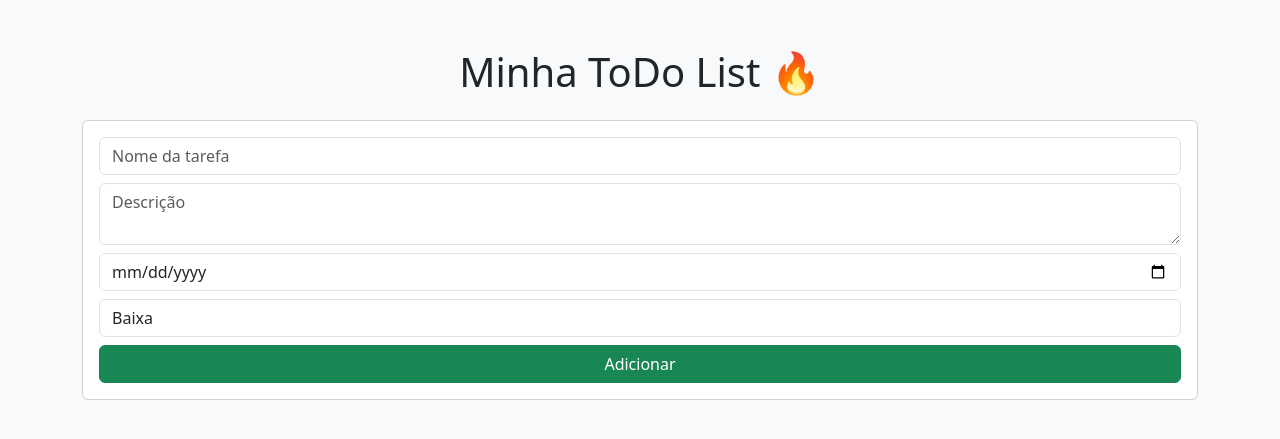
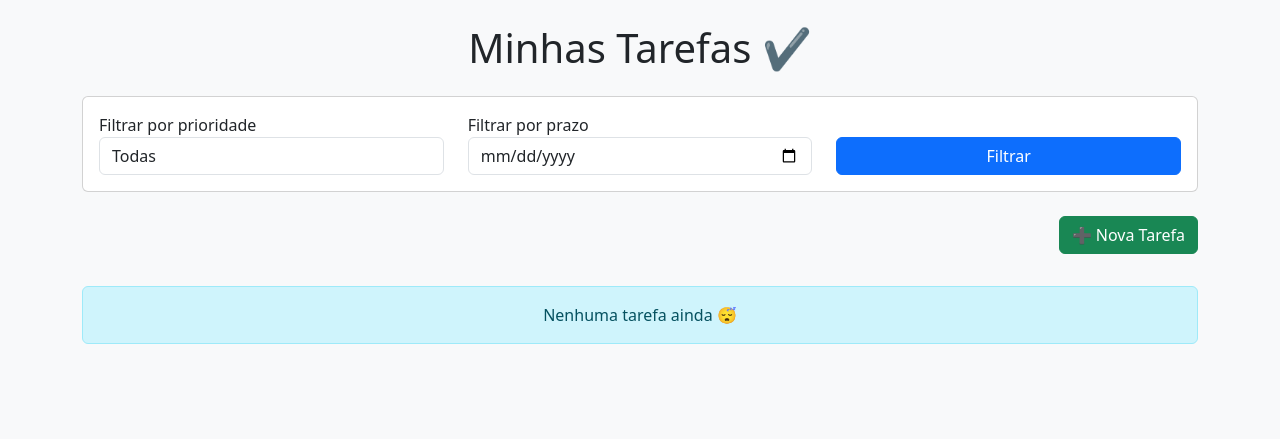
Before and after one commit to yarabeatrizz/ToDo_app, a Flask app: page / in a window 1280 px wide. Shown: the top 439 px of the page. Run offline with Flask 3, Linux system fonts and the light colour scheme.

Commit message:
Modificações nos HTMLs usados no projeto e uma pitada de style

```diff
--- a/templates/index.html
+++ b/templates/index.html
@@ -1,42 +1,51 @@
 <!DOCTYPE html>
 <html lang="pt-br">
 <head>
-    <meta charset="UTF-8">
-    <title>ToDo App</title>
+<meta charset="UTF-8">
+<title>ToDo App</title>
 
-    <link
-        rel="stylesheet"
-        href="https://cdn.jsdelivr.net/npm/bootstrap@5.3.2/dist/css/bootstrap.min.css">
+<link rel="stylesheet" href="https://cdn.jsdelivr.net/npm/bootstrap@5.3.2/dist/css/bootstrap.min.css">
+
 </head>
-
 <body class="bg-light">
 
-<div class="container mt-5">
+<div class="container mt-4">
 
-    <h1 class="mb-4 text-center">Minha ToDo List 🔥</h1>
+    <h1 class="text-center mb-4">Minhas Tarefas ✔️</h1>
 
-    <!-- Formulário -->
-    <form method="POST" action="/adicionar" class="card p-3 mb-4">
-        <input class="form-control mb-2" name="nome" placeholder="Nome da tarefa" required>
+    <!-- FILTROS -->
+    <form class="card p-3 mb-4" method="GET" action="/">
+        <div class="row">
+            <div class="col">
+                <label>Filtrar por prioridade</label>
+                <select class="form-control" name="prioridade">
+                    <option value="">Todas</option>
+                    <option value="baixa">Baixa</option>
+                    <option value="media">Média</option>
+                    <option value="alta">Alta</option>
+                </select>
+            </div>
 
-        <textarea class="form-control mb-2" name="descricao" placeholder="Descrição"></textarea>
+            <div class="col">
+                <label>Filtrar por prazo</label>
+                <input type="date" name="prazo" class="form-control">
+            </div>
 
-        <input class="form-control mb-2" type="date" name="prazo">
-
-        <select class="form-control mb-2" name="prioridade">
-            <option value="baixa">Baixa</option>
-            <option value="media">Média</option>
-            <option value="alta">Alta</option>
-        </select>
-
-        <button class="btn btn-success">Adicionar</button>
+            <div class="col d-flex align-items-end">
+                <button class="btn btn-primary w-100">Filtrar</button>
+            </div>
+        </div>
     </form>
 
+    <!-- BOTÃO NOVA TAREFA -->
+    <div class="text-end mb-3">
+        <a href="/nova" class="btn btn-success">➕ Nova Tarefa</a>
+    </div>
 
-    <!-- Lista -->
+    <!-- LISTA -->
     <ul class="list-group">
         {% for t in tarefas %}
-        <li class="list-group-item d-flex justify-content-between">
+        <li class="list-group-item d-flex justify-content-between align-items-center">
 
             <div>
                 <strong>{{ t.nome }}</strong><br>
@@ -44,24 +53,37 @@
 
                 {% if t.prazo %}
                 <span class="badge bg-primary">
-                    Prazo: {{ t.prazo }}
+                    Prazo: {{ t.prazo.strftime("%d/%m/%Y") }}
                 </span>
                 {% endif %}
 
-                <span class="badge bg-warning text-dark">{{ t.prioridade }}</span>
+                {% if t.prioridade == 'alta' %}
+                    <span class="badge bg-danger">Alta</span>
+                {% elif t.prioridade == 'media' %}
+                    <span class="badge bg-warning text-dark">Média</span>
+                {% else %}
+                    <span class="badge bg-success">Baixa</span>
+                {% endif %}
+
                 <span class="badge bg-info text-dark">{{ t.status }}</span>
             </div>
 
-            <div>
+            <div class="btn-group">
                 <a href="/concluir/{{t.id}}" class="btn btn-sm btn-primary">Concluir</a>
+                <a href="/editar/{{t.id}}" class="btn btn-sm btn-warning">Editar</a>
                 <a href="/deletar/{{t.id}}" class="btn btn-sm btn-danger">Excluir</a>
-                <a href="/editar/{{t.id}}" class="btn btn-sm btn-warning">Editar</a>
             </div>
 
         </li>
         {% endfor %}
     </ul>
 
+    {% if tarefas|length == 0 %}
+    <div class="alert alert-info text-center mt-3">
+        Nenhuma tarefa ainda 😴
+    </div>
+    {% endif %}
+
 </div>
 
 </body>
```
Also changed, not shown: templates/loading.html (added, +54 -0 lines), templates/nova.html (added, +40 -0 lines).
